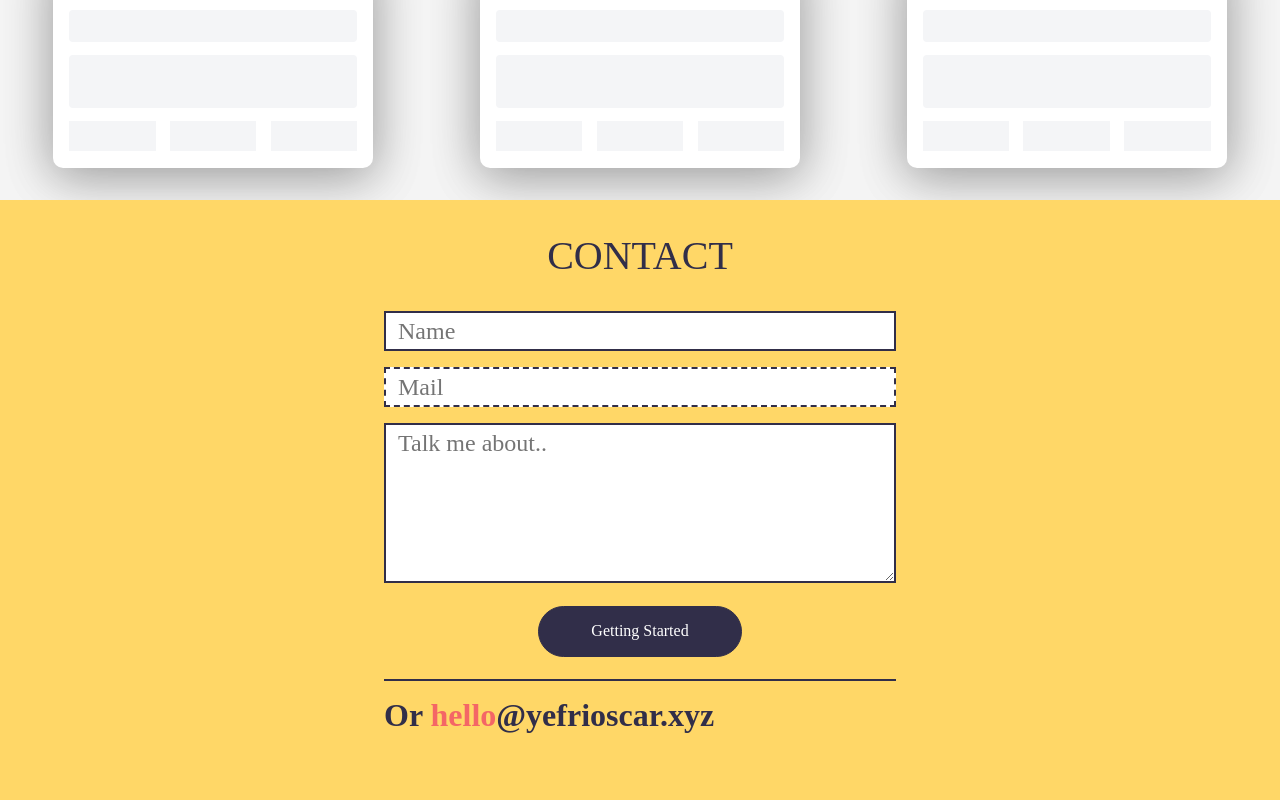
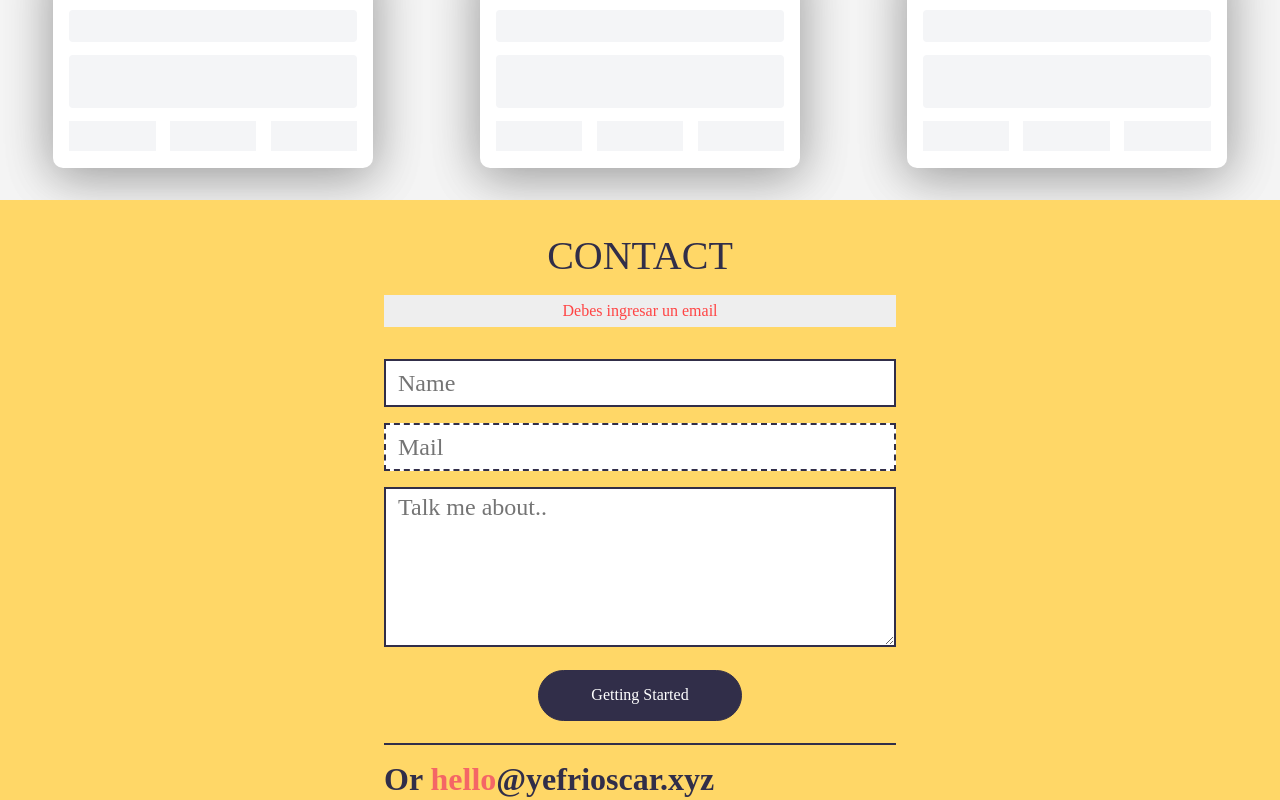
Before and after one commit to yefrioscar/yefrioscarxyz, a website: page index.html in a window 1280 px wide. Both pictures are taken after a click on the button "Getting Started". Shown: the part 665-1465 px from the top of the page. Drawn offline with Linux system fonts and the light colour scheme; files that its build step writes are made by us from their sources; a web font is replaced by a local one.

Commit message:
Se valido el correo

```diff
--- a/index.html
+++ b/index.html
@@ -132,8 +132,6 @@
       </nav>
   </header>
 
-
-
 <section class="projects">
   <p class="projects__title">PROJECTS</p>
     <section class="projects__pro">
@@ -207,9 +205,11 @@
 </section>
 
 
-<section class="contact">
+<section class="contact" id="contact">
   <p class="contact__title">CONTACT</p>
-  <form class="contact__form" action="index.html" method="post">
+
+  <form class="contact__form" action="index.html" method="post" id="form_contact">
+
     <div class="contact__form__label">
       <input id="name" type="text" placeholder="Name">
     </div>
@@ -220,13 +220,14 @@
       <textarea id="textarea" name="text" rows="8" cols="40" placeholder="Talk me about.."></textarea>
     </div>
     <div class="contact__form__label submit">
-      <input type="button" name="name" id="button" value="Getting Started">
+      <input type="button" name="name" id="button" value="Getting Started" onclick="enviar();">
     </div>
     <div class="contact__form__division"></div>
     <h2 class="contact__form__save">Or <a  href="#"><span>hello</span>@yefrioscar.xyz</a></h2>
   </form>
 </section>
 
+  <script src="build/js/validation.js"></script>
   <script src="build/js/app.js"></script>
   </body>
 </html>
--- /dev/null
+++ b/src/js/validation.js
@@ -0,0 +1,15 @@
+const name = document.getElementById('name');
+const mail = document.getElementById('mail');
+const textArea = document.getElementById('textarea');
+const button = document.getElementById('button');
+const form = document.getElementById('form_contact');
+
+
+function enviar() {
+  if(mail.value == "") {
+    var war = document.createElement('div');
+    war.textContent = "Debes ingresar un email";
+    war.id = "warNewElement";
+    contact.insertBefore(war,form_contact);
+  }
+}
--- a/src/sass/contact.scss
+++ b/src/sass/contact.scss
@@ -19,8 +19,20 @@ $color6:#FF4444;
     color: #312E49;
     text-align: center;
   }
-
-
+  #warNewElement {
+    display: flex;
+    justify-content: center;
+    align-items: center;
+    margin-left: auto;
+    margin-right: auto;
+    margin-top:1em;
+    width: 40%;
+    height: 2em;
+    color: $color6;
+    font-size: 1em;
+    text-align: center;
+    background-color: #eee;
+  }
 
   &__form {
     width: 40%;
@@ -58,7 +70,7 @@ $color6:#FF4444;
     }
     &__label {
       margin: 1em 0 1em 0;
-      height: 2.5em;
+      height: 3em;
 
       &:nth-child(3) {
         height: 10em;
@@ -137,6 +149,9 @@ $color6:#FF4444;
     }
   }
 }
+
+
+
 
 @media (max-width:1000px) {
   .contact {
--- a/src/sass/header.scss
+++ b/src/sass/header.scss
@@ -16,6 +16,8 @@ body, html, * {
   box-sizing: border-box;
   font-size: 16px;
 }
+
+
 .header {
   width: 100%;
   height: 500px;
--- a/src/sass/master.scss
+++ b/src/sass/master.scss
@@ -1,4 +1,4 @@
-@import url(https://fonts.googleapis.com/css?family=Varela+Round);
+//@import url(https://fonts.googleapis.com/css?family=Varela+Round);
 
 @import "header";
 @import "projects";
```
Also changed, not shown: build/css/contact.css, build/css/header.css, build/css/master.css, build/js/validation.js (added).
